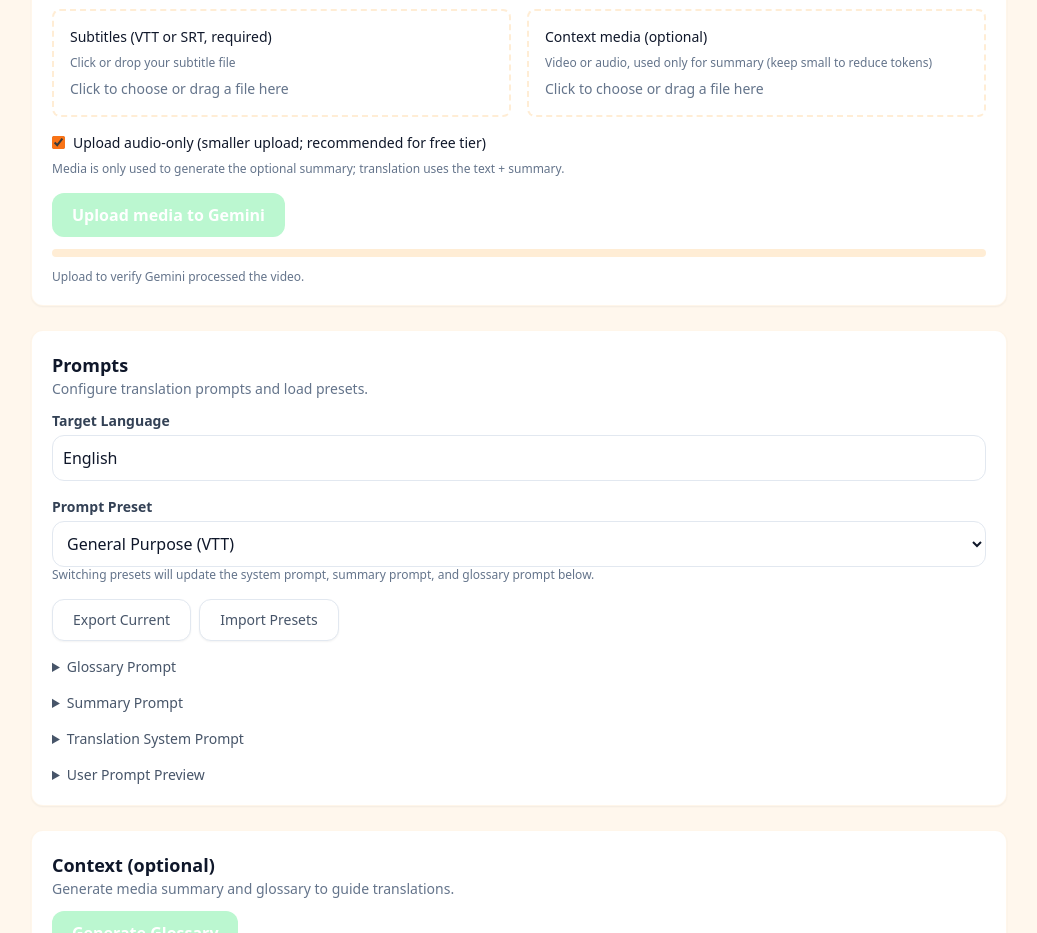
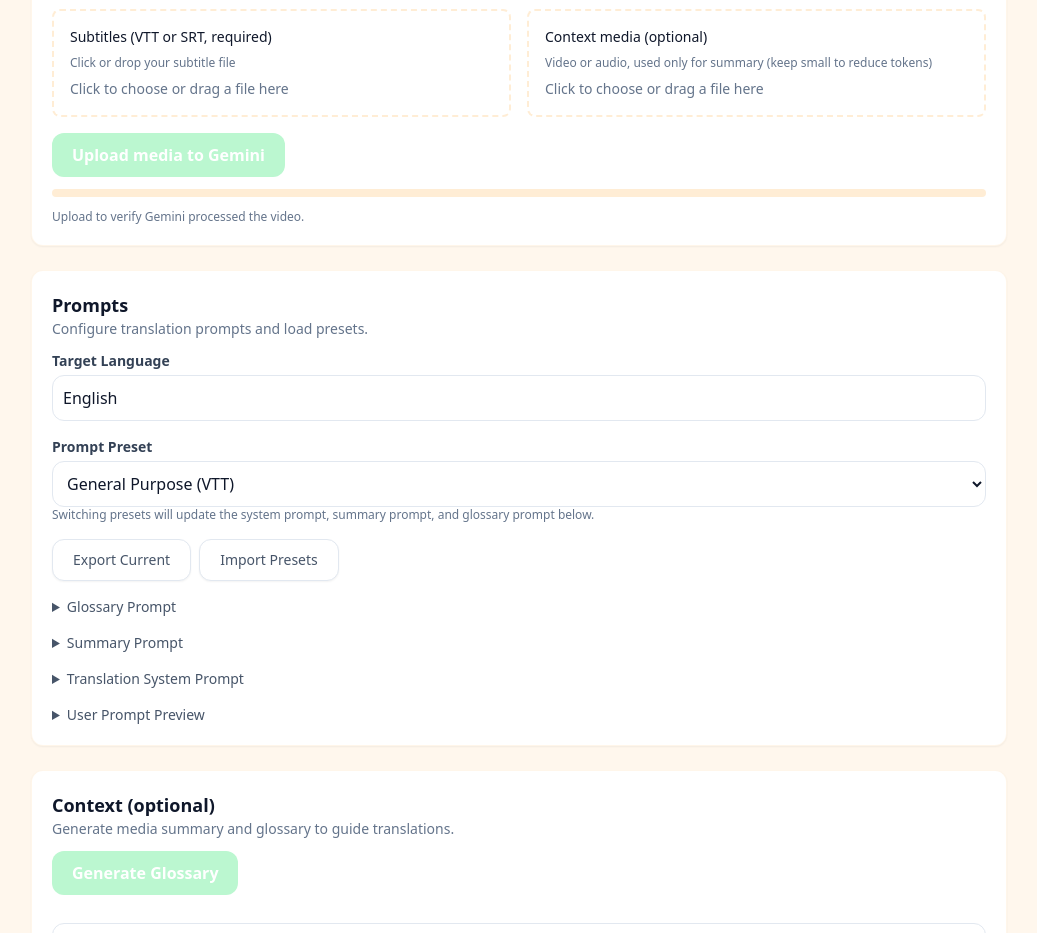
Before and after one commit to chigyusubs/chigyusubs.github.io, a React (Vite) app: page / in a window 1280 px wide. Shown: the part 1040-1973 px from the top of the page, without its empty margins (121-1158 px from the left). Built offline with nearby package versions, Linux system fonts and the light colour scheme.

Commit message:
chore: lock transcription to gemini and simplify uploader

```diff
--- a/src/App.tsx
+++ b/src/App.tsx
@@ -301,8 +301,6 @@
               setVttFile={actions.setVttFile}
               mediaFile={state.mediaFile}
               setMediaFile={actions.setMediaFile}
-              useAudioOnly={state.useAudioOnly}
-              setUseAudioOnly={actions.setUseAudioOnly}
               supportsMediaUpload={providerCapability.supportsMediaUpload}
               videoRef={state.videoRef}
               videoUploadState={state.videoUploadState}
@@ -319,10 +317,8 @@
               mode={state.workflowMode}
               showSubtitles={state.workflowMode !== "transcription"}
 
-              // Transcription props
-              showAudioUpload={
-                state.workflowMode === "transcription" && state.selectedProvider === "openai"
-              }
+              // Transcription props (Gemini only)
+              showAudioUpload={false}
               audioFile={state.audioFile}
               setAudioFile={actions.setAudioFile}
               transcriptionText={state.transcriptionText}
@@ -591,15 +587,11 @@
               <SectionCard
                 title="Transcription settings"
                 subtitle={
-                  state.selectedProvider === "gemini"
-                    ? "Chunking and parallelism for Gemini transcription."
-                    : state.selectedProvider === "openai"
-                      ? "Processing options for OpenAI transcription."
-                      : "Provider-specific transcription settings."
+                  "Chunking and parallelism for Gemini transcription."
                 }
               >
                 <TranscriptionSettings
-                  provider={state.selectedProvider}
+                  provider="gemini"
                   locked={locked}
                   openaiConfig={state.providerConfigs.openai}
                   onUpdateOpenaiConfig={(cfg) => actions.updateProviderConfig("openai", cfg)}
--- a/src/components/FileUploader.tsx
+++ b/src/components/FileUploader.tsx
@@ -15,8 +15,6 @@
   setVttFile: (file: File | null) => void;
   mediaFile: File | null;
   setMediaFile: (file: File | null) => void;
-  useAudioOnly: boolean;
-  setUseAudioOnly: (use: boolean) => void;
   videoRef: string | null;
   videoUploadState: "idle" | "uploading" | "ready" | "error";
   videoUploadMessage: string;
@@ -65,8 +63,6 @@
   setVttFile,
   mediaFile,
   setMediaFile,
-  useAudioOnly,
-  setUseAudioOnly,
   videoRef,
   videoUploadState,
   videoUploadMessage,
@@ -113,19 +109,12 @@
   const estimateTokens = (): string | null => {
     if (!durationInfo) return null;
     const { seconds } = durationInfo;
-    const isAudioFile = mediaFile?.type.startsWith("audio/");
     const rate =
-      isAudioFile || useAudioOnly
-        ? AUDIO_TOKENS_PER_SEC
-        : mediaResolution === "low"
-          ? VIDEO_TOKENS_PER_SEC_LOW
-          : VIDEO_TOKENS_PER_SEC_DEFAULT;
+      mediaResolution === "low"
+        ? VIDEO_TOKENS_PER_SEC_LOW
+        : VIDEO_TOKENS_PER_SEC_DEFAULT;
     const est = Math.round(seconds * rate);
-    const modeLabel = isAudioFile
-      ? "audio file"
-      : useAudioOnly
-        ? "audio-only"
-        : `${mediaResolution} video`;
+    const modeLabel = `${mediaResolution} video`;
     return `Est. tokens: ~${est.toLocaleString()} (${modeLabel})`;
   };
   const isLocked = locked;
@@ -263,26 +252,6 @@
 
       {supportsMediaUpload && (
         <>
-          <div className="flex flex-col gap-2">
-            <label className="inline-flex items-center gap-2 text-sm">
-              <input
-                type="checkbox"
-                checked={useAudioOnly}
-                onChange={(e) => setUseAudioOnly(e.target.checked)}
-                disabled={isLocked}
-                title="Extract mono audio from video before upload to reduce size and token cost."
-              />
-              <span>
-                Upload audio-only (smaller upload; recommended for free tier)
-              </span>
-            </label>
-            <p className={theme.helperText}>
-              {isTranscriptionMode
-                ? "For transcription, audio-only reduces upload size and improves speed."
-                : "Media is only used to generate the optional summary; translation uses the text + summary."}
-            </p>
-          </div>
-
           {true ? (
             <div className="space-y-3">
               <div className="flex items-center gap-2">
--- a/src/features/transcription/components/TranscriptionSettings.tsx
+++ b/src/features/transcription/components/TranscriptionSettings.tsx
@@ -33,57 +33,13 @@
   setTranscriptionOverlapSeconds,
 }: Props) {
   const theme = useTheme();
-  const isGemini = provider === "gemini";
-  const isOpenAI = provider === "openai";
+  const isGemini = true;
+  const isOpenAI = false;
 
   return (
     <div className="space-y-4">
-      {/* OpenAI-specific toggles */}
-      {isOpenAI && (
-        <div className="space-y-4">
-          <div>
-            <FieldLabel>Force whisper-1 (legacy VTT, slower)</FieldLabel>
-            <label className="inline-flex items-center gap-2 text-sm">
-              <input
-                type="checkbox"
-                checked={openaiConfig.transcriptionModel === "whisper-1"}
-                onChange={(e) =>
-                  onUpdateOpenaiConfig({
-                    ...openaiConfig,
-                    transcriptionModel: e.target.checked ? "whisper-1" : "gpt-4o-mini-transcribe",
-                  })
-                }
-                disabled={locked}
-              />
-              <span>Use Whisper even if not listed</span>
-            </label>
-            <p className="text-xs mt-1 opacity-70">
-              Whisper may not appear in the model list; toggle to force VTT subtitles.
-            </p>
-          </div>
-          <div>
-            <FieldLabel>Source Language (optional)</FieldLabel>
-            <TextInput
-              type="text"
-              value={openaiConfig.transcriptionLanguage || ""}
-              onChange={(e) =>
-                onUpdateOpenaiConfig({
-                  ...openaiConfig,
-                  transcriptionLanguage: e.target.value,
-                })
-              }
-              placeholder="e.g., ja for Japanese"
-              disabled={locked}
-            />
-            <p className="text-xs mt-1 opacity-70">
-              ISO-639-1 code. Leave empty for auto-detection.
-            </p>
-          </div>
-        </div>
-      )}
-
-      {/* Common settings */}
-      <div className={`grid grid-cols-1 gap-4 ${isOpenAI ? "md:grid-cols-3" : "md:grid-cols-2"}`}>
+      {/* Gemini settings */}
+      <div className="grid grid-cols-1 gap-4 md:grid-cols-2">
         <div>
           <FieldLabel>Chunk Length</FieldLabel>
           <select
--- a/src/hooks/useTranslationWorkflowRunner.ts
+++ b/src/hooks/useTranslationWorkflowRunner.ts
@@ -652,10 +652,10 @@
     const hasVttFile = Boolean(vttFile);
     const hasTranscription = Boolean(useTranscriptionEnabled && transcriptionText);
     let resolvedProvider = resolveProviderConfig();
-    const isTranscriptionCapable = resolvedProvider.providerType === "gemini" || resolvedProvider.providerType === "openai";
+    const isTranscriptionCapable = resolvedProvider.providerType === "gemini";
 
     if (workflowMode === "transcription" && !isTranscriptionCapable) {
-      setError(`Transcription mode requires Gemini or OpenAI provider (current: ${resolvedProvider.providerLabel})`);
+      setError(`Transcription mode requires Gemini (current: ${resolvedProvider.providerLabel})`);
       return;
     }
     if (workflowMode === "transcription" && !mediaFile) {
```
